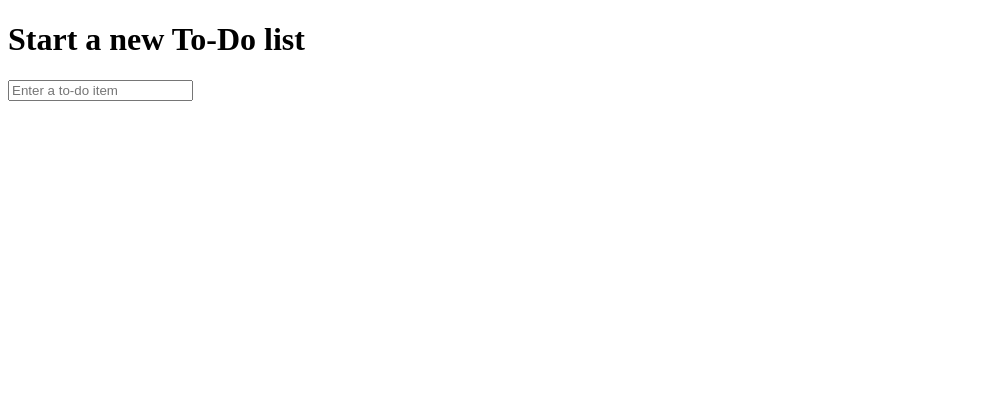
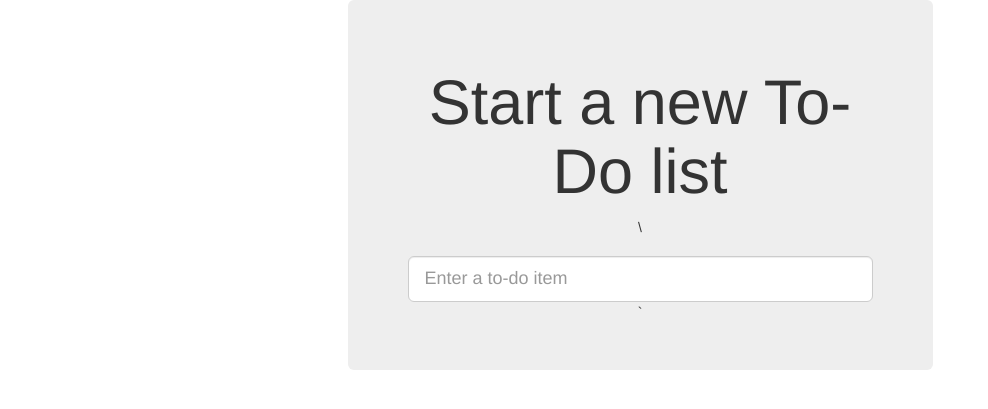
Before and after one commit to ywb-python/backlog, a Django app: page / in a window 1280 px wide. Shown: the top 409 px of the page, without its empty margins (0-988 px from the left). Run offline with Django 3.2, Linux system fonts and the light colour scheme; some libraries are stand-ins or nearby versions.

Commit message:
使用bootstrap调整布局

```diff
--- a/superlists/functional_tests/tests.py
+++ b/superlists/functional_tests/tests.py
@@ -7,7 +7,7 @@
 # @Software: PyCharm
 
 
-from django.test import LiveServerTestCase
+from django.contrib.staticfiles.testing import StaticLiveServerTestCase
 from selenium import webdriver
 from selenium.webdriver.common.keys import Keys
 from selenium.common.exceptions import WebDriverException
@@ -17,7 +17,7 @@ import time
 MAX_WAIT = 10
 
 
-class NewVisitorTest(LiveServerTestCase):
+class NewVisitorTest(StaticLiveServerTestCase):
 
     def setUp(self):
         self.browser = webdriver.Chrome()
--- a/superlists/lists/templates/base.html
+++ b/superlists/lists/templates/base.html
@@ -2,15 +2,32 @@
 <html lang="en">
 <head>
     <meta charset="UTF-8">
+    <meta http-equiv="X-UA-Compatible" content="IE=edge">
+    <meta name="viewport" content="width=device-width, initial-scale=1">
     <title>To-Do lists</title>
+    <link href="/static/bootstrap/css/bootstrap.min.css" rel="stylesheet">
+    <link href="/static/base.css" rel="stylesheet">
 </head>
 <body>
-    <h1>{% block header_text %}{% endblock%}</h1>
-    <form method="POST" action="{% block form_action %}{% endblock%}">
-        <input name="item_text" id="id_new_item" placeholder="Enter a to-do item" />
-        {% csrf_token %}
-    </form>
-    {% block table %}
-    {% endblock%}
+    <div class="container">
+        <div class="row">
+            <div class="col-md-6 col-md-offset-3 jumbotron" >
+                <div class="text-center">
+                    <h1>{% block header_text %}{% endblock%}</h1>\
+                    <form method="POST" action="{% block form_action %}{% endblock%}">
+                    <input name="item_text" id="id_new_item" placeholder="Enter a to-do item"
+                    class="form-control input-lg"/>
+                    {% csrf_token %}
+                    </form>`
+                </div>
+            </div>
+        </div>
+        <div class="row">
+            <div class="col-md-6 col-md-offset-3">
+                {% block table %}
+                {% endblock%}
+            </div>
+        </div>
+    </div>
 </body>
 </html>
--- a/superlists/lists/templates/list.html
+++ b/superlists/lists/templates/list.html
@@ -2,7 +2,7 @@
 {% block header_text %}Your To-Do list{% endblock%}
 {% block form_action %}/lists/{{ list.id }}/add_item{% endblock%}
 {% block table %}
-<table id="id_list_table">
+<table id="id_list_table" class="table">
 {% for item in list.item_set.all %}
 <tr><td>{{forloop.counter }}: {{ item.text }}</td></tr>
 {% endfor %}
```
